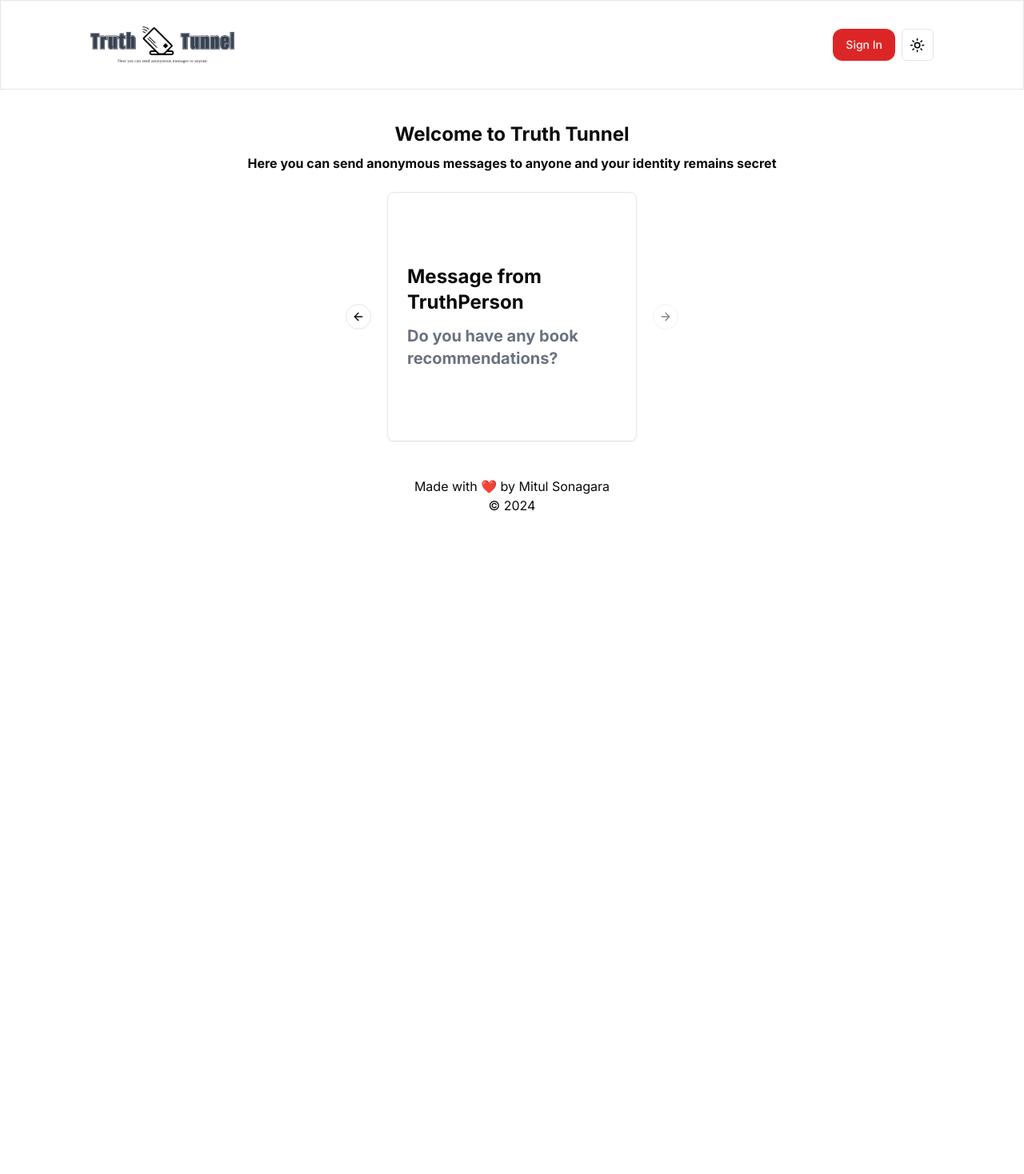
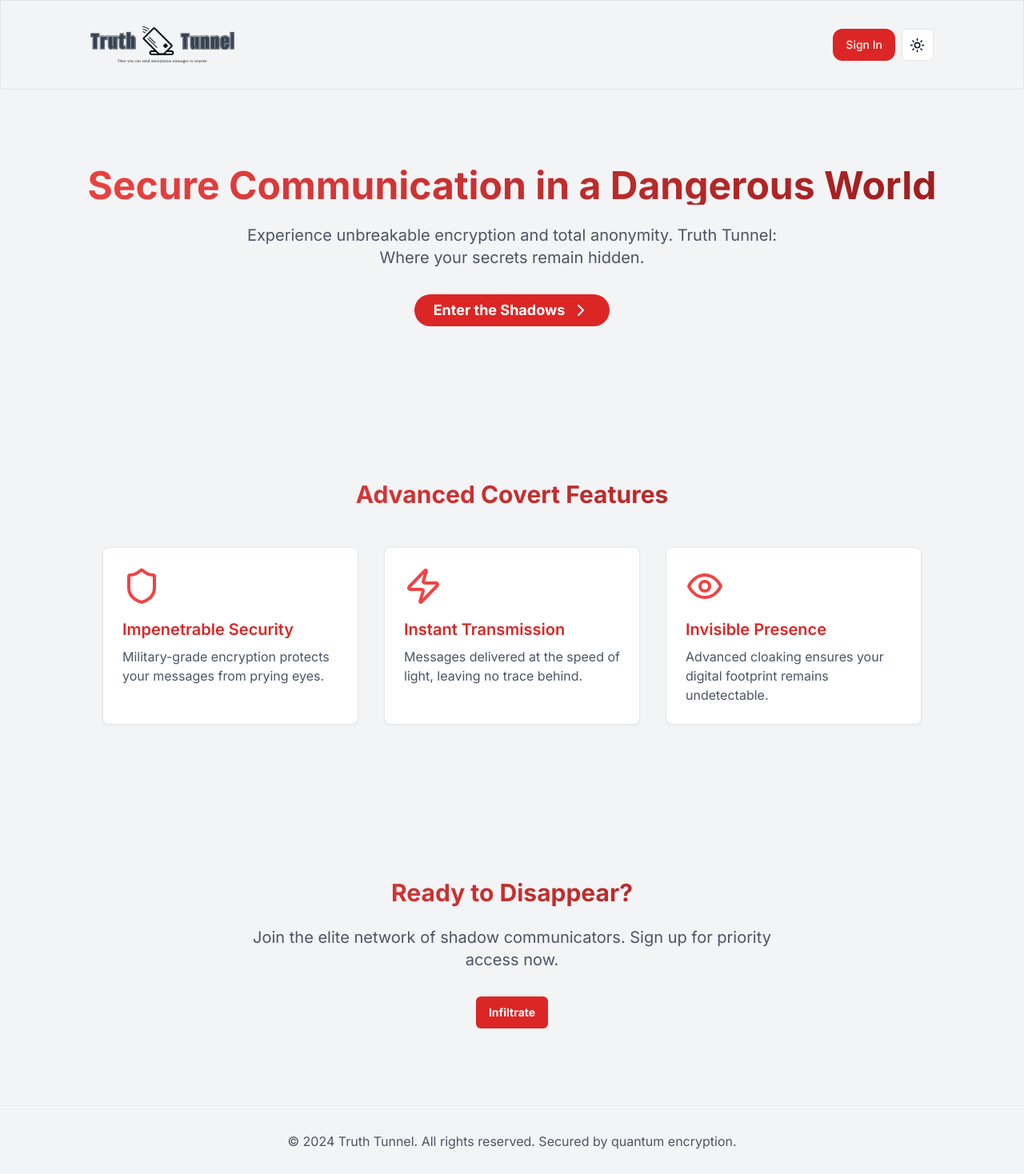
Before and after one commit to MitulSonagara/truth-tunnel, a Next.js app: page / in a window 1280 px wide. Shown: the top 1468 px of the page at 80% size. Before the commit the page ends 800 px from the top, so only its background shows below. Built offline with nearby package versions, Linux system fonts and the light colour scheme; no server answers.

Commit message:
feat: new UI design

```diff
--- a/package.json
+++ b/package.json
@@ -33,6 +33,7 @@
     "embla-carousel-react": "^8.1.6",
     "input-otp": "^1.2.4",
     "lucide-react": "^0.395.0",
+    "moment": "^2.30.1",
     "mongoose": "^8.4.1",
     "next": "14.2.4",
     "next-auth": "^4.24.7",
--- a/src/app/(app)/dashboard/page.tsx
+++ b/src/app/(app)/dashboard/page.tsx
@@ -24,8 +24,9 @@ import {
 } from "@/components/ui/alert-dialog";
 import Navbar from "@/components/Navbar";
 import { Separator } from "@/components/ui/separator";
-import { Loader2, RefreshCcw } from "lucide-react";
+import { Loader2, RefreshCcw, Trash2 } from "lucide-react";
 import { Input } from "@/components/ui/input";
+import momment from "moment";
 
 const Page = () => {
   const [messages, setMessages] = useState<Message[]>([]);
@@ -47,7 +48,7 @@ const Page = () => {
     }
   };
 
-  const { data: session } = useSession();
+  const { data: session, status } = useSession();
   const form = useForm({
     resolver: zodResolver(acceptMessageSchema),
   });
@@ -138,6 +139,15 @@ const Page = () => {
     });
   };
 
+  if (status == "loading") {
+    return (
+      <>
+        <Navbar />
+        <div className="flex justify-center mt-5">Loading. Please Wait</div>
+      </>
+    );
+  }
+
   if (!session || !session.user) {
     return (
       <>
@@ -150,7 +160,8 @@ const Page = () => {
     <>
       <Navbar />
       <div className="my-8 mx-4 md:mx-8 lg:mx-auto p-6 rounded w-full max-w-6xl">
-        <h1 className="text-4xl font-bold mb-4">User Dashboard</h1>
+        <h1 className="text-4xl font-bold mb-4">Hi {username.username},</h1>
+
         <div className="mb-4">
           <div className="mt-2 border p-2 rounded-2xl flex items-center gap-3">
             <Input
@@ -177,8 +188,10 @@ const Page = () => {
           </span>
         </div>
         <Separator />
+        <div className="flex justify-between items-center py-2">
+          <p className="text-xl">Your Anonymous Transmissions</p>
           <Button
-          className="mt-4 rounded-xl"
+            className="rounded-xl"
             variant="outline"
             onClick={(e) => {
               e.preventDefault();
@@ -191,22 +204,22 @@ const Page = () => {
               <RefreshCcw className="h-4 w-4" />
             )}
           </Button>
-        <div className="mt-5 flex flex-wrap">
+        </div>
+
+        <div className="mt-5 ">
           {messages.length > 0 ? (
             messages.map(({ content, id, createdAt }, index) => (
-              <div
-                key={index}
-                className="shadow-md border rounded-2xl p-3 w-fit m-2 flex gap-2 md:gap-20"
-              >
-                <div className="flex flex-col gap-2">
+              <div key={index} className="shadow-md border rounded-2xl p-3 m-2">
+                <div className="p-4 flex justify-between items-start">
+                  <div>
                     <p className="font-bold  md:text-2xl">{content}</p>
-                  <p>{createdAt.toString()}</p>
+                    <p>{momment(createdAt).fromNow()}</p>
                   </div>
                   <div>
                     <AlertDialog>
                       <AlertDialogTrigger asChild>
                         <Button className="rounded-xl" variant="destructive">
-                        X
+                          <Trash2 className="h-5 w-5" />
                         </Button>
                       </AlertDialogTrigger>
                       <AlertDialogContent>
@@ -235,6 +248,7 @@ const Page = () => {
                     </AlertDialog>
                   </div>
                 </div>
+              </div>
             ))
           ) : (
             <p>No messages</p>
--- a/src/app/(app)/page.tsx
+++ b/src/app/(app)/page.tsx
@@ -1,57 +1,102 @@
-"use client";
 import Navbar from "@/components/Navbar";
-import React, { useRef } from "react";
-import Autoplay from "embla-carousel-autoplay";
-import Messages from "@/messages.json";
+import React from "react";
 import { Card, CardContent } from "@/components/ui/card";
-import {
-  Carousel,
-  CarouselContent,
-  CarouselItem,
-  CarouselNext,
-  CarouselPrevious,
-} from "@/components/ui/carousel";
-const Page = () => {
-  const plugin = useRef(Autoplay({ delay: 2000, stopOnInteraction: true }));
+import { Button } from "@/components/ui/button";
+import { ChevronRight, Eye, Shield, Zap } from "lucide-react";
+import Link from "next/link";
+import { getServerSession } from "next-auth";
+const Page = async () => {
+  const session = await getServerSession();
   return (
     <>
+      <div className="min-h-screen bg-gray-100 dark:bg-black text-gray-900 dark:text-white transition-colors duration-300">
         <Navbar />
-      <div className="flex justify-center flex-col text-center gap-2 mt-10">
-        <h1 className="font-bold text-2xl">Welcome to Truth Tunnel</h1>
-        <p className="font-bold">
-          Here you can send anonymous messages to anyone and your identity remains secret
+
+        {/* Hero Section */}
+        <section className="relative z-10 py-24 px-4 sm:px-6 lg:px-8 text-center">
+          <h1 className="text-5xl font-bold mb-6 bg-clip-text text-transparent bg-gradient-to-r from-red-500 to-red-800">
+            Secure Communication in a Dangerous World
+          </h1>
+          <p className="text-xl text-gray-600 dark:text-gray-300 mb-8 max-w-2xl mx-auto">
+            Experience unbreakable encryption and total anonymity. Truth Tunnel:
+            Where your secrets remain hidden.
           </p>
-      </div>
-      <div className="flex justify-center mt-5">
-        <Carousel
-          plugins={[plugin.current]}
-          className="w-full max-w-xs"
-          onMouseEnter={plugin.current.stop}
-          onMouseLeave={plugin.current.reset}
-        >
-          <CarouselContent>
-            {Messages.map(({ from, content }, index) => (
-              <CarouselItem key={index}>
-                <div className="p-1">
-                  <Card>
-                    <CardContent className="flex aspect-square items-center justify-center p-6 flex-col gap-3">
-                      <h1 className="font-bold text-2xl">{from}</h1>
-                      <p className="font-bold text-xl text-gray-500">
-                        {content}
+
+          <Link href={session ? "/dashboard" : "/sign-in"}>
+            <Button className="bg-red-600 hover:bg-red-700 text-white font-bold py-3 px-6 rounded-full text-lg">
+              Enter the Shadows <ChevronRight className="ml-2" />
+            </Button>
+          </Link>
+        </section>
+
+        <section className="relative z-10 py-24 px-4 sm:px-6 lg:px-8">
+          <h2 className="text-3xl font-bold mb-12 text-center bg-clip-text text-transparent bg-gradient-to-r from-red-500 to-red-800">
+            Advanced Covert Features
+          </h2>
+          <div className="grid grid-cols-1 md:grid-cols-3 gap-8 max-w-5xl mx-auto">
+            <Card className="bg-white dark:bg-gray-900 border-gray-200 dark:border-red-800 hover:border-red-500 dark:hover:border-red-500 transition-colors duration-300">
+              <CardContent className="p-6">
+                <Shield className="h-12 w-12 mb-4 text-red-500" />
+                <h3 className="text-xl font-semibold mb-2 text-red-600 dark:text-red-400">
+                  Impenetrable Security
+                </h3>
+                <p className="text-gray-600 dark:text-gray-400">
+                  Military-grade encryption protects your messages from prying
+                  eyes.
+                </p>
+              </CardContent>
+            </Card>
+            <Card className="bg-white dark:bg-gray-900 border-gray-200 dark:border-red-800 hover:border-red-500 dark:hover:border-red-500 transition-colors duration-300">
+              <CardContent className="p-6">
+                <Zap className="h-12 w-12 mb-4 text-red-500" />
+                <h3 className="text-xl font-semibold mb-2 text-red-600 dark:text-red-400">
+                  Instant Transmission
+                </h3>
+                <p className="text-gray-600 dark:text-gray-400">
+                  Messages delivered at the speed of light, leaving no trace
+                  behind.
+                </p>
+              </CardContent>
+            </Card>
+            <Card className="bg-white dark:bg-gray-900 border-gray-200 dark:border-red-800 hover:border-red-500 dark:hover:border-red-500 transition-colors duration-300">
+              <CardContent className="p-6">
+                <Eye className="h-12 w-12 mb-4 text-red-500" />
+                <h3 className="text-xl font-semibold mb-2 text-red-600 dark:text-red-400">
+                  Invisible Presence
+                </h3>
+                <p className="text-gray-600 dark:text-gray-400">
+                  Advanced cloaking ensures your digital footprint remains
+                  undetectable.
                 </p>
               </CardContent>
             </Card>
           </div>
-              </CarouselItem>
-            ))}
-          </CarouselContent>
-          <CarouselPrevious />
-          <CarouselNext />
-        </Carousel>
+        </section>
+        {/* CTA Section */}
+        <section className="relative z-10 py-24 px-4 sm:px-6 lg:px-8 text-center">
+          <h2 className="text-3xl font-bold mb-6 bg-clip-text text-transparent bg-gradient-to-r from-red-500 to-red-800">
+            Ready to Disappear?
+          </h2>
+          <p className="text-xl text-gray-600 dark:text-gray-300 mb-8 max-w-2xl mx-auto">
+            Join the elite network of shadow communicators. Sign up for priority
+            access now.
+          </p>
+          <Link href={session ? "/dashboard" : "/sign-in"}>
+            <Button className="bg-red-600 hover:bg-red-700 text-white font-bold">
+              Infiltrate
+            </Button>
+          </Link>
+        </section>
+
+        {/* Footer */}
+        <footer className="relative z-10 border-t border-gray-200 dark:border-gray-800 py-8 text-center text-gray-600 dark:text-gray-400">
+          <div className="max-w-7xl mx-auto px-4 sm:px-6 lg:px-8">
+            <p>
+              &copy; 2024 Truth Tunnel. All rights reserved. Secured by quantum
+              encryption.
+            </p>
           </div>
-      <div className="flex justify-center items-center mt-10 borer flex-col">
-        <p>Made with ❤️ by Mitul Sonagara</p>
-        <p>© 2024</p>
+        </footer>
       </div>
     </>
   );
--- a/src/app/u/[username]/page.tsx
+++ b/src/app/u/[username]/page.tsx
@@ -1,11 +1,11 @@
 "use client";
-import axios, { AxiosError } from 'axios'
-import React, { useState } from 'react'
-import { zodResolver } from "@hookform/resolvers/zod"
-import { useForm } from "react-hook-form"
-import { z } from "zod"
-import { Button } from "@/components/ui/button"
-import { toast } from 'sonner';
+import axios, { AxiosError } from "axios";
+import React, { useState } from "react";
+import { zodResolver } from "@hookform/resolvers/zod";
+import { useForm } from "react-hook-form";
+import { z } from "zod";
+import { Button } from "@/components/ui/button";
+import { toast } from "sonner";
 
 import {
   Form,
@@ -14,11 +14,12 @@ import {
   FormItem,
   FormLabel,
   FormMessage,
-} from "@/components/ui/form"
-import { Input } from "@/components/ui/input"
-import Link from 'next/link';
-import { Loader2 } from "lucide-react"
-import Navbar from '@/components/Navbar';
+} from "@/components/ui/form";
+import { Input } from "@/components/ui/input";
+import Link from "next/link";
+import { Loader2 } from "lucide-react";
+import Navbar from "@/components/Navbar";
+import { useSession } from "next-auth/react";
 
 const formSchema = z.object({
   content: z.string().min(10, {
@@ -28,32 +29,38 @@ const formSchema = z.object({
 
 const Page = ({ params }: { params: { username: string } }) => {
   const usernameParams = params.username;
+  const { status } = useSession();
   const [loading, setIsLoading] = useState<boolean>(false);
   const form = useForm<z.infer<typeof formSchema>>({
     resolver: zodResolver(formSchema),
     defaultValues: {
-            content: ""
+      content: "",
     },
   });
 
   const sendMessage = async (data: z.infer<typeof formSchema>) => {
     setIsLoading(true);
     try {
-            const res = await axios.post('/api/send-message', { username: usernameParams, content: data.content });
-            toast.success('Success', { description: "Message sent successfully" })
+      const res = await axios.post("/api/send-message", {
+        username: usernameParams,
+        content: data.content,
+      });
+      toast.success("Success", { description: "Message sent successfully" });
     } catch (error) {
       const axiosError = error as AxiosError<any>;
-            let errorMessage = axiosError.response?.data.message || "An error occurred";
-            toast.error("Error", { description: errorMessage })
+      let errorMessage =
+        axiosError.response?.data.message || "An error occurred";
+      toast.error("Error", { description: errorMessage });
     } finally {
       setIsLoading(false);
     }
   };
 
   const suggestMessages = async () => {
-        const prompt = "Create a list of three open-ended and engaging questions formatted as a single string. Each question should be separated by '||'. These questions are for an anonymous social messaging platform, like Qooh.me, and should be suitable for a diverse audience. Avoid personal or sensitive topics, focusing instead on universal themes that encourage friendly interaction. For example, your output should be structured like this: 'What's a hobby you've recently started? || If you could have dinner with any historical figure, who would it be? || What's a simple thing that makes you happy?'. Ensure the questions are intriguing, foster curiosity, and contribute to a positive and welcoming conversational environment.";
+    const prompt =
+      "Create a list of three open-ended and engaging questions formatted as a single string. Each question should be separated by '||'. These questions are for an anonymous social messaging platform, like Qooh.me, and should be suitable for a diverse audience. Avoid personal or sensitive topics, focusing instead on universal themes that encourage friendly interaction. For example, your output should be structured like this: 'What's a hobby you've recently started? || If you could have dinner with any historical figure, who would it be? || What's a simple thing that makes you happy?'. Ensure the questions are intriguing, foster curiosity, and contribute to a positive and welcoming conversational environment.";
     try {
-            const response = await axios.post('/api/suggest-messages', { prompt });
+      const response = await axios.post("/api/suggest-messages", { prompt });
       console.log(response.data);
     } catch (error) {
       console.error(error);
@@ -63,31 +70,45 @@ const Page = ({ params }: { params: { username: string } }) => {
   return (
     <>
       <Navbar />
-            <div className='flex justify-center p-8'>
+      <div className="flex justify-center p-8">
         <h1 className="font-bold text-3xl md:text-4xl">Public Profile</h1>
       </div>
       <div className="flex justify-center">
         <div className="p-3 flex gap-2 flex-col">
-                    <p className='font-bold md:text-xl'>Send secret message to @{usernameParams}</p>
+          <p className="font-bold md:text-xl">
+            Send secret message to @{usernameParams}.
+          </p>
+          <p>
+            Don't worry about privacy. They won't be able to track you! Say what
+            you feel.
+          </p>
           <Form {...form}>
-                        <form onSubmit={form.handleSubmit(sendMessage)} className="space-y-2">
+            <form
+              onSubmit={form.handleSubmit(sendMessage)}
+              className="space-x-2 flex items-center"
+            >
               <FormField
                 control={form.control}
                 name="content"
                 render={({ field }) => (
                   <FormItem>
                     <FormControl>
-                                            <Input className='md:w-[40rem] rounded-xl' placeholder="Enter messages here" {...field} />
+                      <Input
+                        className="md:w-[40rem] rounded-xl"
+                        placeholder="Enter messages here"
+                        {...field}
+                      />
                     </FormControl>
                     <FormMessage />
                   </FormItem>
                 )}
               />
               <div className="flex justify-center">
-                                <Button type="submit" className='rounded-xl' disabled={loading}>
+                <Button type="submit" className="rounded-xl" disabled={loading}>
                   {loading ? (
                     <>
-                                            <Loader2 className="mr-4 h-4 w-4 animate-spin" />Please wait
+                      <Loader2 className="mr-4 h-4 w-4 animate-spin" />
+                      Please wait
                     </>
                   ) : (
                     "Send"
@@ -96,14 +117,18 @@ const Page = ({ params }: { params: { username: string } }) => {
               </div>
             </form>
           </Form>
+          {status == "unauthenticated" && (
             <div className="flex justify-center flex-col gap-2 items-center mt-10">
-                        <h1 className='font-bold'>To Participate in a Secret Mission</h1>
-                        <Link href='/sign-up'><Button className='w-min rounded-xl'>Create an Account</Button></Link>
+              <h1 className="font-bold">To Participate in a Secret Mission</h1>
+              <Link href="/sign-up">
+                <Button className="w-min rounded-xl">Create an Account</Button>
+              </Link>
             </div>
+          )}
         </div>
       </div>
     </>
-    )
-}
+  );
+};
 
 export default Page;
--- a/src/app/u/layout.tsx
+++ b/src/app/u/layout.tsx
@@ -1,16 +1,13 @@
 export const metadata = {
-  title: 'Truth-Tunnel',
-  description: 'Welcome to the Truth-Tunnel Web Application! This platform allows users to send and receive messages securely while maintaining anonymity. The application features a robust login system with OTP (One-Time Password) verification to ensure the safety and privacy of user identities.',
-}
+  title: "Truth-Tunnel",
+  description:
+    "Welcome to the Truth-Tunnel Web Application! This platform allows users to send and receive messages securely while maintaining anonymity. The application features a robust login system with OTP (One-Time Password) verification to ensure the safety and privacy of user identities.",
+};
 
 export default function RootLayout({
   children,
 }: {
-  children: React.ReactNode
+  children: React.ReactNode;
 }) {
-  return (
-    <html lang="en">
-      <body>{children}</body>
-    </html>
-  )
+  return <>{children}</>;
 }
--- a/src/components/Navbar.tsx
+++ b/src/components/Navbar.tsx
@@ -10,7 +10,6 @@ import { useTheme } from "next-themes";
 
 const Navbar = () => {
   const { data: session, status } = useSession();
-  const user: User | undefined = session?.user as User;
 
   // Determine if session is loading, logged in, or logged out
   const loading = status === "loading";
@@ -24,26 +23,8 @@ const Navbar = () => {
     <>
       <nav>
         <div className="flex justify-between p-8 border items-center md:px-28">
-          {loading ? (
-            <h1 className="font-bold text-2xl">Loading...</h1>
-          ) : loggedIn ? (
-            <>
-              <h1 className="font-bold text-2xl md:text-3xl">
-                Welcome, {user?.username || user?.email}
-              </h1>
-              <div className="flex items-center space-x-2">
-                <Button
-                  onClick={() => signOut()}
-                  className="w-full md:w-auto rounded-xl"
-                >
-                  Sign Out
-                </Button>
-                <ModeToggle />
-              </div>
-            </>
-          ) : (
-            <>
           <div className="flex items-center">
+            <Link href="/">
               <Image
                 src={logoSrc}
                 alt="Truth Tunnel Logo"
@@ -51,17 +32,33 @@ const Navbar = () => {
                 height={180}
                 className="mr-2"
               />
+            </Link>
           </div>
           <div className="flex items-center space-x-2">
+            {loading ? (
+              <>
+                <p>loading</p>
+              </>
+            ) : loggedIn ? (
+              <>
+                <Button
+                  onClick={() => signOut()}
+                  className="w-full md:w-auto rounded-xl"
+                >
+                  Sign Out
+                </Button>
+              </>
+            ) : (
+              <>
                 <Link href="/sign-in">
                   <Button className="w-full md:w-auto rounded-xl">
                     Sign In
                   </Button>
                 </Link>
+              </>
+            )}
             <ModeToggle />
           </div>
-            </>
-          )}
         </div>
       </nav>
     </>
```
Also changed, not shown: 1 other file (tests, documents, lock files or other folders). Lines whose indentation alone changed are shown as unchanged.
